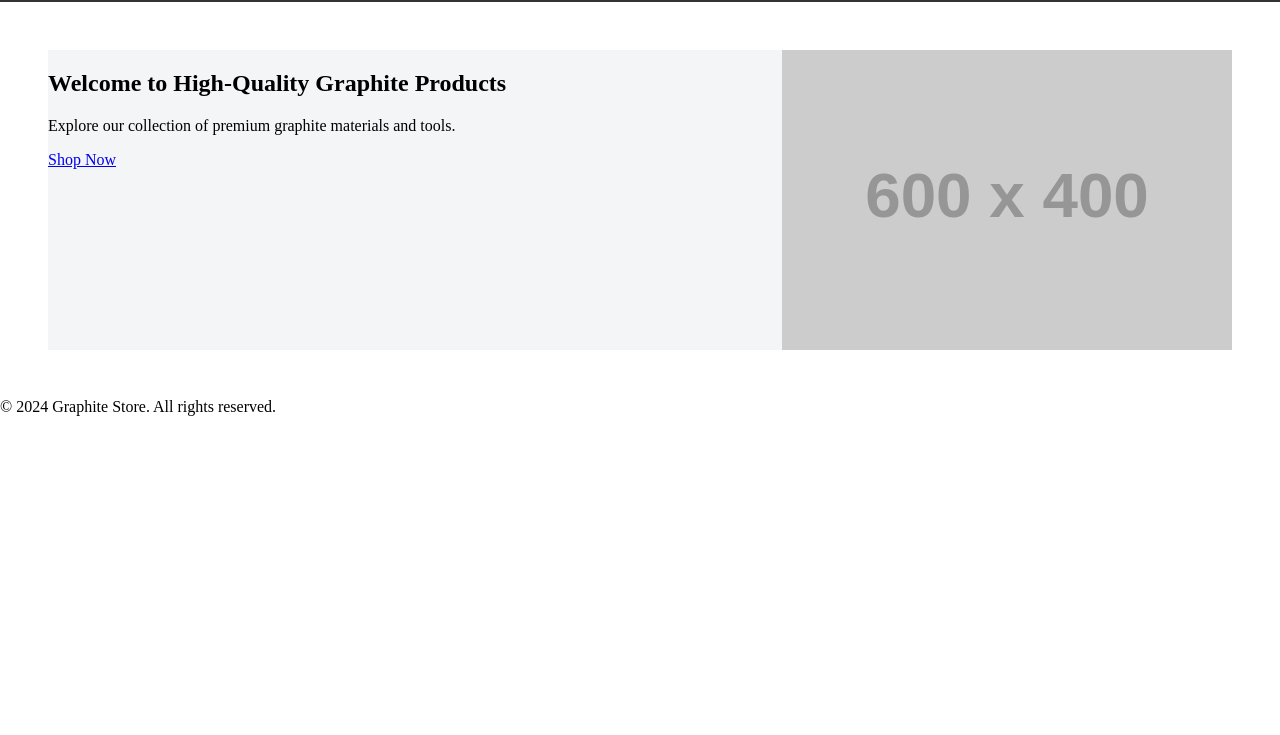
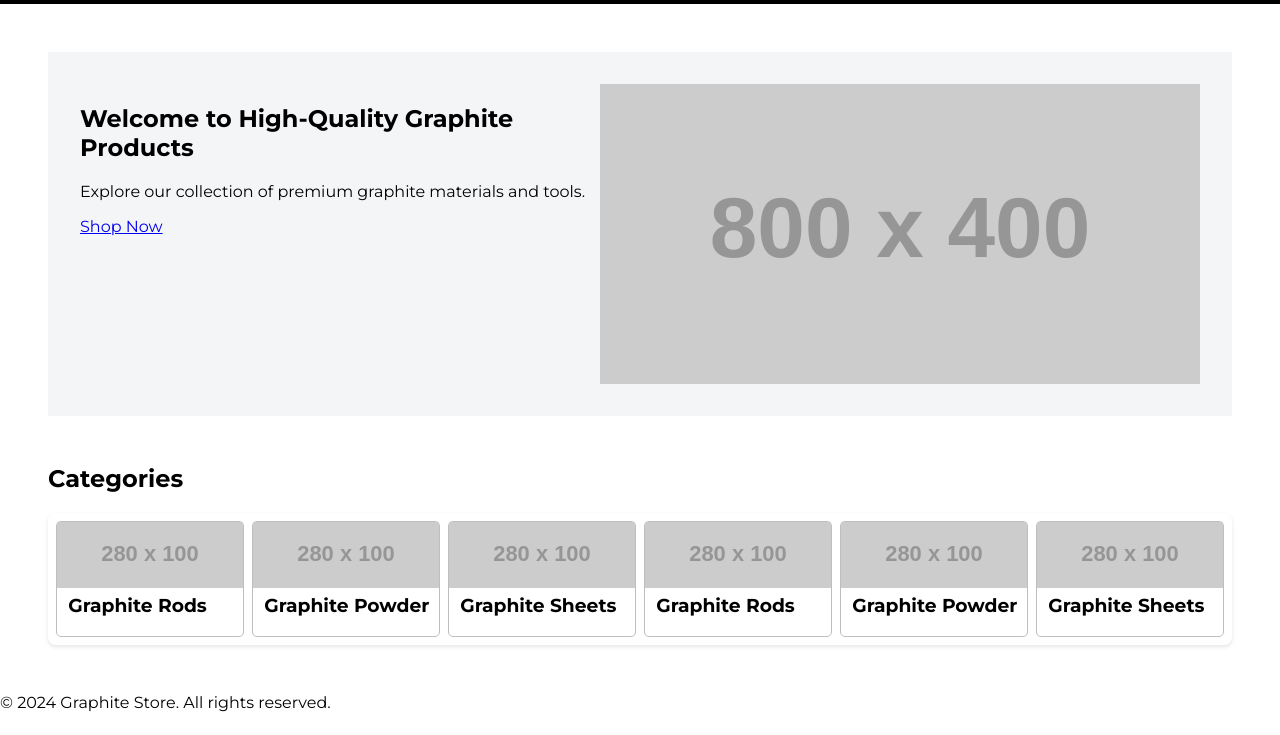
Before and after one commit to TitanGames-729/Graphite-Store, a plain HTML site: page Index.html in a window 1280 px wide. Shown: the part 65-800 px from the top of the page. Drawn offline with Linux system fonts and the light colour scheme; placeholder pictures from the web are drawn by us.

Commit message:
- Fixed fonts - Added a new section for categories - Fixed the placeholder images

```diff
--- a/Index.html
+++ b/Index.html
@@ -5,6 +5,9 @@
     <meta charset="UTF-8">
     <meta name="viewport" content="width=device-width, initial-scale=1.0">
     <link rel="stylesheet" href="styles.css">
+    <link rel="preconnect" href="https://fonts.googleapis.com">
+    <link rel="preconnect" href="https://fonts.gstatic.com" crossorigin>
+    <link href="https://fonts.googleapis.com/css2?family=Montserrat:ital,wght@0,100..900;1,100..900&display=swap" rel="stylesheet">
     <title>Graphite Store</title>
 </head>
 
@@ -32,7 +35,37 @@
                 <p>Explore our collection of premium graphite materials and tools.</p>
                 <a href="catalogue.html" class="btn">Shop Now</a>
             </div>
-            <img src="https://placehold.co/600x400" alt="Featured Graphite Product" class="hero-image">
+            <img src="https://placehold.co/800x400" alt="Featured Graphite Product" class="hero-image">
+        </section>
+        <section id="categories">
+            <h2>Categories</h2>
+            <div class="category-list">
+                <div class="category-item">
+                    <img src="https://placehold.co/280x100" alt="Graphite Rods">
+                    <h3>Graphite Rods</h3>
+                </div>
+                <div class="category-item">
+                    <img src="https://placehold.co/280x100" alt="Graphite Powder">
+                    <h3>Graphite Powder</h3>
+                </div>
+                <div class="category-item">
+                    <img src="https://placehold.co/280x100" alt="Graphite Sheets">
+                    <h3>Graphite Sheets</h3>
+                </div>
+                <div class="category-item">
+                    <img src="https://placehold.co/280x100" alt="Graphite Rods">
+                    <h3>Graphite Rods</h3>
+                </div>
+                <div class="category-item">
+                    <img src="https://placehold.co/280x100" alt="Graphite Powder">
+                    <h3>Graphite Powder</h3>
+                </div>
+                <div class="category-item">
+                    <img src="https://placehold.co/280x100" alt="Graphite Sheets">
+                    <h3>Graphite Sheets</h3>
+                </div>
+            </div>
+
         </section>
         <footer>
             <p>&copy; 2024 Graphite Store. All rights reserved.</p>
--- a/styles.css
+++ b/styles.css
@@ -1,10 +1,12 @@
 body {
     margin: 0;
     padding: 0;
+    font-family: "Montserrat", sans-serif;
+
 }
 
 header nav {
-    background-color: #333;
+    background-color: #000000;
     color: #fff;
     padding: 0 4vh;
     display: flex;
@@ -35,8 +37,45 @@ section#hero-section {
     display: flex;
     justify-content: space-between;
     margin: 3rem;
+    padding: 2rem;
 }
 
 .hero-image {
     max-height: 300px;
 }
+
+.category-list {
+    display: flex;
+    justify-content: space-around;
+    gap: 1vh;
+    background-color: #fff;
+    border-radius: 8px;
+    box-shadow: 0 2px 4px rgba(0, 0, 0, 0.1);
+    padding: 1vh;
+    transition: transform 0.3s ease;
+}
+
+.category-list div.category-item {
+    flex: 1;
+    cursor: pointer;
+    border: #bebebe 1px solid;
+    border-radius: 5px;
+}
+section#categories {
+    margin: 3rem
+
+}
+
+section#categories h3 {
+    margin-block-start: 0.1em;
+    margin-left: 0.6em;
+}
+
+.category-list div.category-item:hover {
+    transform: scale(2.05) 0.3s ease;
+}
+
+.category-list div.category-item img {
+    width: 100%;
+    height: auto;
+}
```
